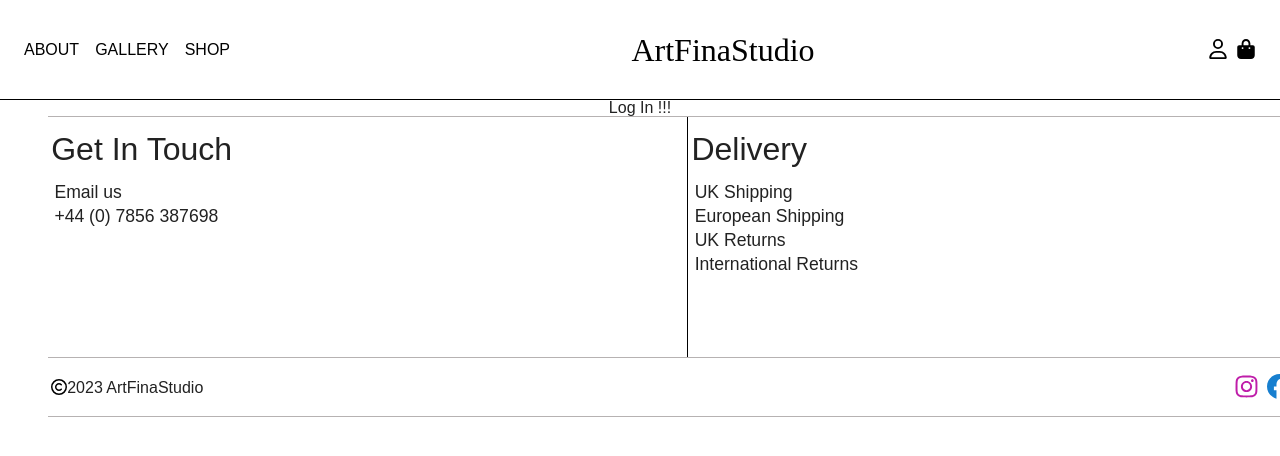
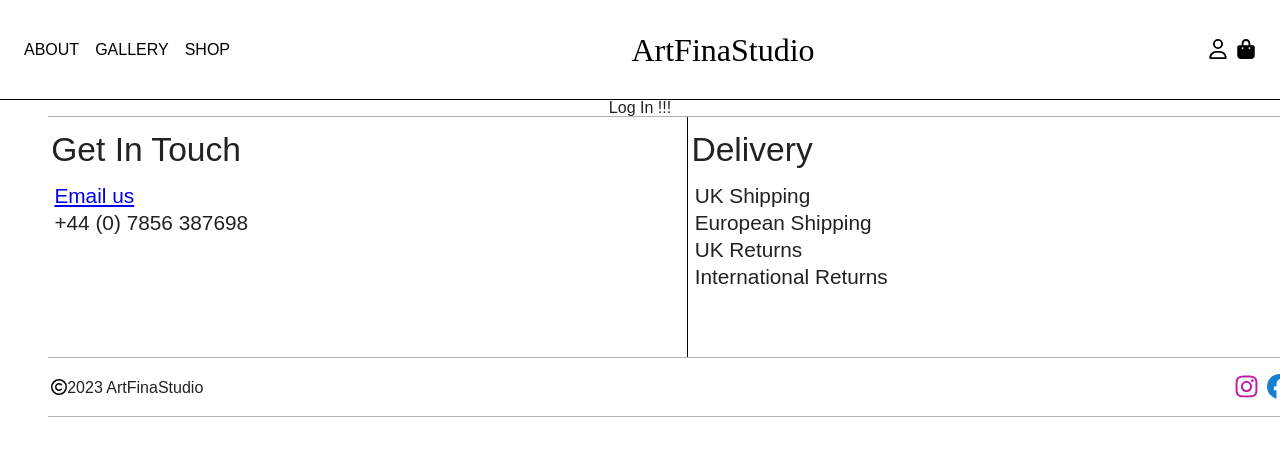
Before and after one commit to DelfinaMKozik/FinalProjectArtfinaStudio, a React (Create React App) app: page /logIn in a window 1280 px wide. Shown: the top 456 px of the page. Built offline with nearby package versions, Linux system fonts and the light colour scheme; the HTML template or start-up script is replaced by a standard one.

Commit message:
added email link

```diff
--- a/src/components/Footer.js
+++ b/src/components/Footer.js
@@ -12,7 +12,7 @@ function Footer() {
             <div className="contact_section">
                 <div className="contact_section_el contact_section_el_line">
                     <h2 className="footer_title">Get In Touch</h2>
-                    <p className="footer_element">Email us</p>
+                    <p className="footer_element"><a href="mailto:artfinastudio@gmail.com">Email us</a></p>
                     <p className="footer_element">+44 (0) 7856 387698</p>
                 </div>
                 <div className="contact_section_el">
--- a/src/styles/components/Footer.scss
+++ b/src/styles/components/Footer.scss
@@ -29,13 +29,13 @@
 
   .footer_title {
     font-family: $head-font;
-    font-size: 2rem;
+    font-size: 2.1rem;
     padding: 1rem 0.2rem 1rem 0.2rem;
   }
 
   .footer_element {
     font-family: $head-font;
-    font-size: 1.1rem;
+    font-size: 1.3rem;
     padding: 0.2rem 0.2rem 0.2rem 0.4rem;
   }
 
@@ -46,6 +46,7 @@
     border-top:1.4px solid $greyish;
     padding: 1rem 0.2rem 1rem 0.2rem;
 
+
     .socialMedia_el {
       padding-left: 0.5rem;
     }
```
